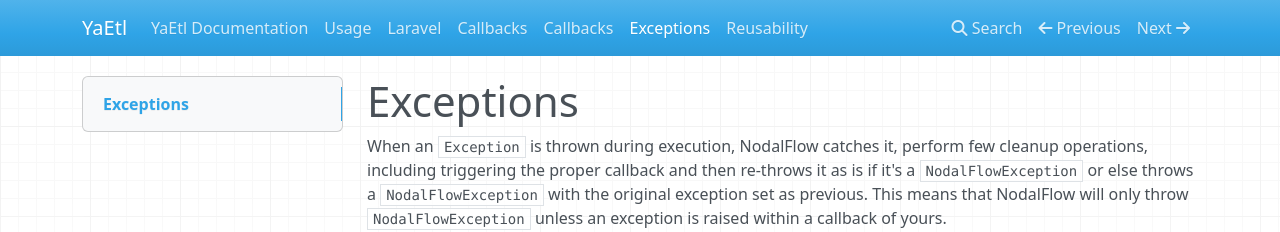
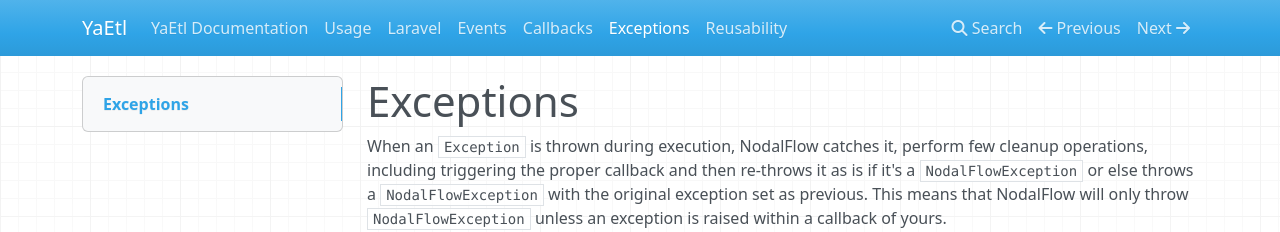
Before and after one commit to fab2s/YaEtl, an MkDocs documentation site: the page built from docs/exceptions.md, in a window 1280 px wide. Shown: the top 232 px of the page. Built offline with MkDocs 1.6.1, drawn with Linux system fonts in a browser that asks for light colours; nearby versions of some CDN libraries; old or Windows-style settings are respelled for this version of MkDocs.

Commit message:
fix mkdocs

```diff
--- a/mkdocs.yml
+++ b/mkdocs.yml
@@ -3,7 +3,7 @@ pages:
     - 'YaEtl Documentation': 'index.md'
     - 'Usage': 'usage.md'
     - 'Laravel': 'laravel.md'
-    - 'Callbacks': 'events.md'
+    - 'Events': 'events.md'
     - 'Callbacks': 'callbacks.md'
     - 'Exceptions': 'exceptions.md'
     - 'Reusability': 'reusability.md'
```
